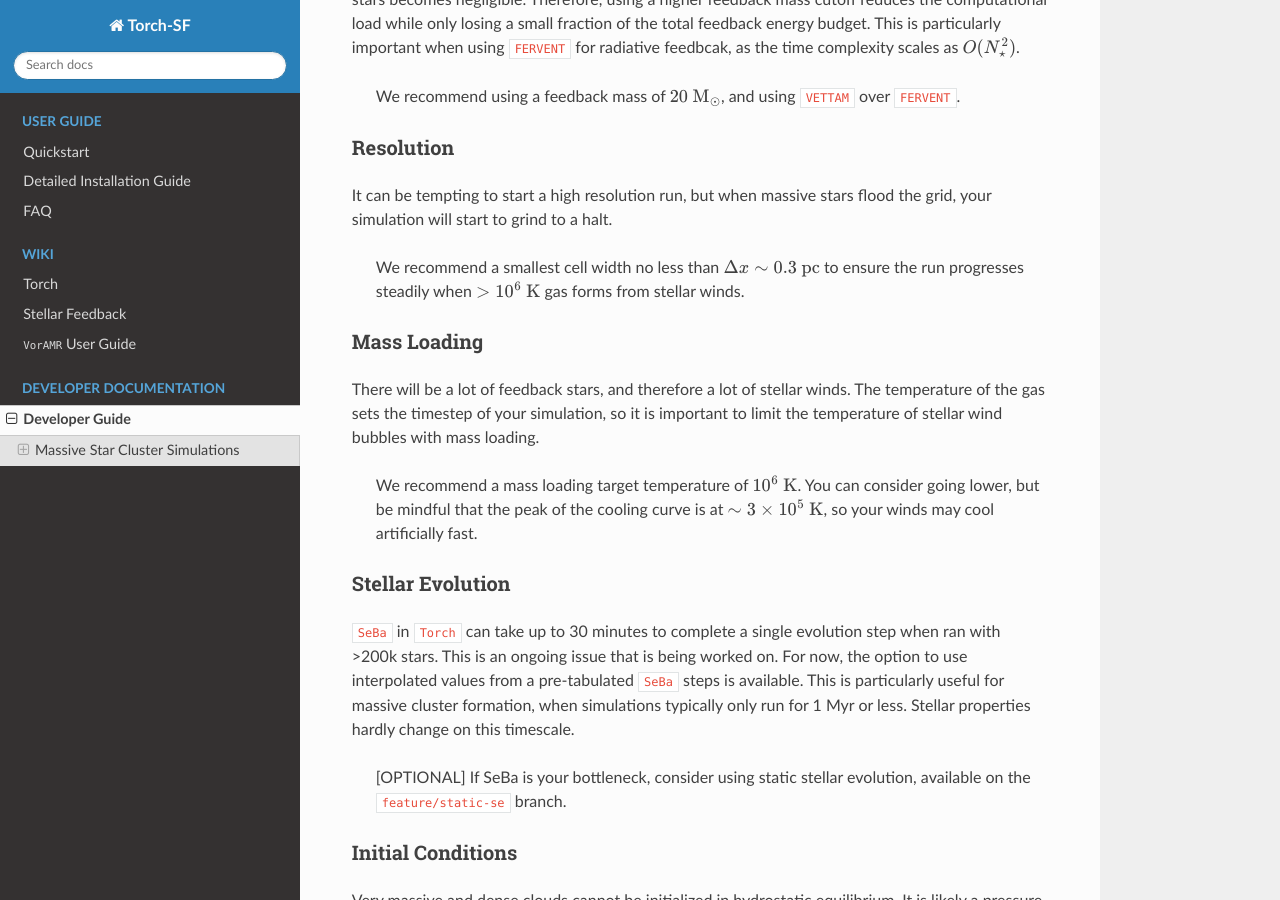
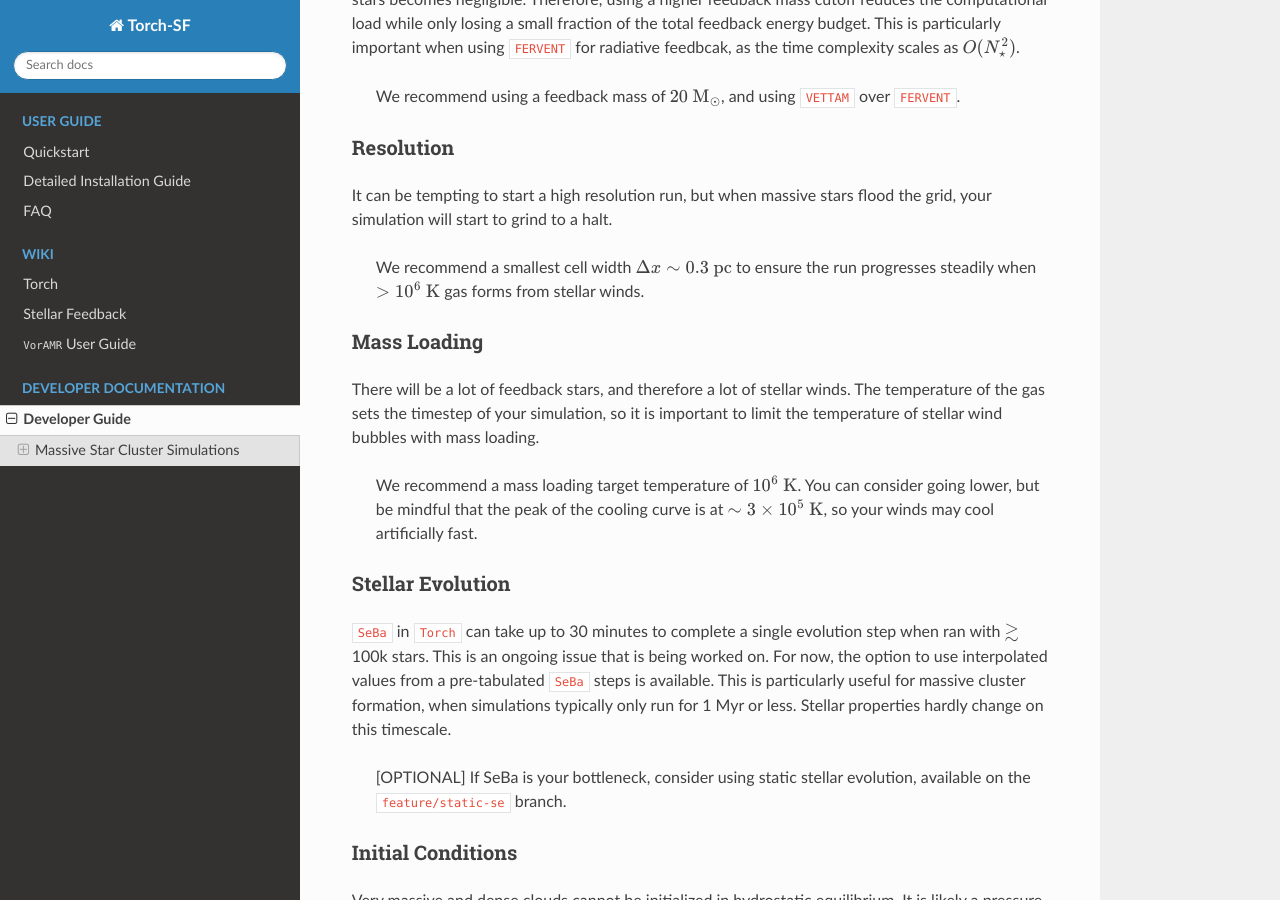
Before and after one commit to torch-sf/torch, a Sphinx documentation site: the page built from docs/rtd/source/developer/Developer_Guide.md, in a window 1280 px wide and 900 px high, scrolled down 833 px. Built offline with Sphinx 7.4.7 and the Read the Docs theme 3.1.0, drawn with Linux system fonts in a browser that asks for light colours.

Commit message:
Change recommended resolution for massive clusters from > 0.3 pc to 0.3 pc

```diff
--- a/docs/rtd/source/developer/Developer_Guide.md
+++ b/docs/rtd/source/developer/Developer_Guide.md
@@ -21,7 +21,7 @@ In massive cluster formation, there are so many massive stars that the feedback
 ### Resolution
 
 It can be tempting to start a high resolution run, but when massive stars flood the grid, your simulation will start to grind to a halt.
->We recommend a smallest cell width no less than $\Delta x\sim0.3~\rm pc$ to ensure the run progresses steadily when $>10^6\rm~K$ gas forms from stellar winds.
+>We recommend a smallest cell width $\Delta x\sim0.3~\rm pc$ to ensure the run progresses steadily when $>10^6\rm~K$ gas forms from stellar winds.
 
 ### Mass Loading
 
@@ -30,7 +30,7 @@ There will be a lot of feedback stars, and therefore a lot of stellar winds. The
 
 ### Stellar Evolution
 
-`SeBa` in `Torch` can take up to 30 minutes to complete a single evolution step when ran with >200k stars. This is an ongoing issue that is being worked on. For now, the option to use interpolated values from a pre-tabulated `SeBa` steps is available. This is particularly useful for massive cluster formation, when simulations typically only run for 1 Myr or less. Stellar properties hardly change on this timescale.
+`SeBa` in `Torch` can take up to 30 minutes to complete a single evolution step when ran with $\gtrsim$ 100k stars. This is an ongoing issue that is being worked on. For now, the option to use interpolated values from a pre-tabulated `SeBa` steps is available. This is particularly useful for massive cluster formation, when simulations typically only run for 1 Myr or less. Stellar properties hardly change on this timescale.
 > [OPTIONAL] If SeBa is your bottleneck, consider using static stellar evolution, available on the `feature/static-se` branch.
 
 ### Initial Conditions
```
